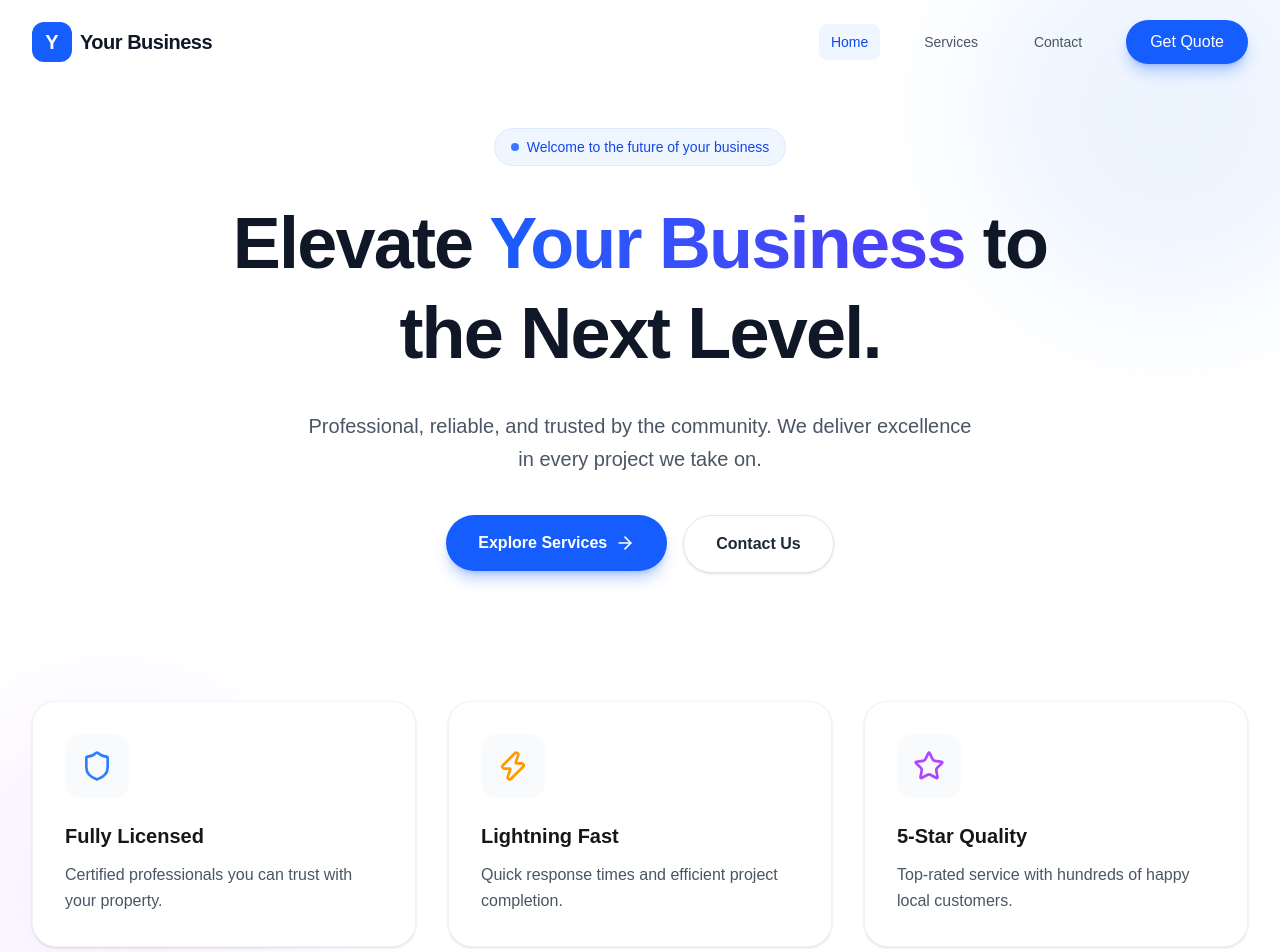
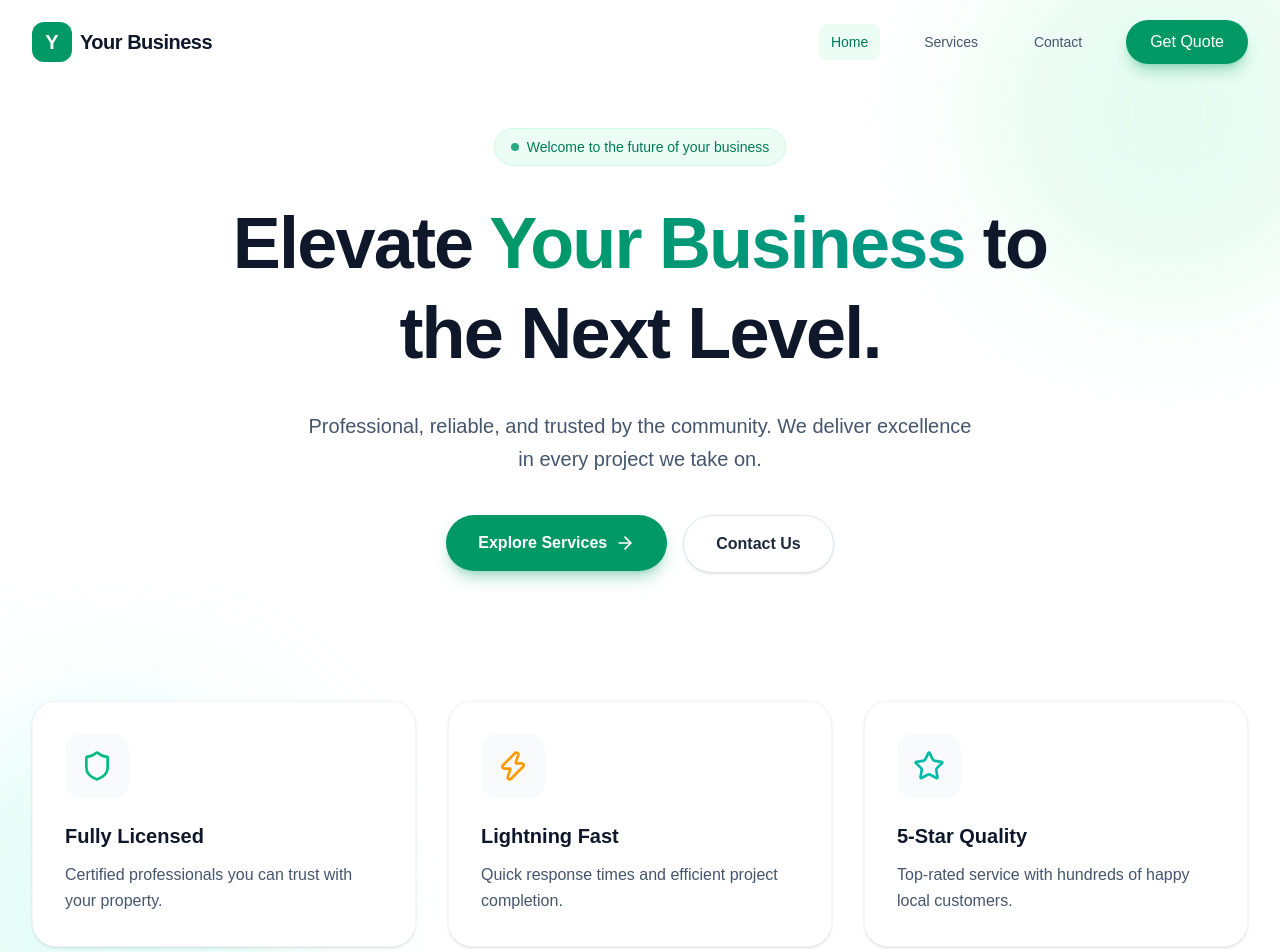
Before and after one commit to Pratyush-kya/agency-demo-template, a Next.js app: page / in a window 1280 px wide. Shown: the top 952 px of the page. Built offline with nearby package versions, Linux system fonts and the light colour scheme.

Commit message:
Upgrade to Multi-Page Animated Architecture

```diff
--- a/src/app/page.js
+++ b/src/app/page.js
@@ -19,8 +19,8 @@ export default function Home() {
   return (
     <div className="relative overflow-hidden pt-32 pb-16">
       {/* Background Decor */}
-      <div className="absolute top-0 right-0 -mr-20 -mt-20 w-96 h-96 rounded-full bg-blue-100 blur-3xl opacity-50 pointer-events-none" />
-      <div className="absolute bottom-0 left-0 -ml-20 -mb-20 w-96 h-96 rounded-full bg-purple-100 blur-3xl opacity-50 pointer-events-none" />
+      <div className="absolute top-0 right-0 -mr-20 -mt-20 w-96 h-96 rounded-full bg-emerald-100 blur-3xl opacity-50 pointer-events-none" />
+      <div className="absolute bottom-0 left-0 -ml-20 -mb-20 w-96 h-96 rounded-full bg-teal-100 blur-3xl opacity-50 pointer-events-none" />
 
       <div className="max-w-7xl mx-auto px-4 sm:px-6 lg:px-8 relative z-10">
         <motion.div
@@ -29,27 +29,27 @@ export default function Home() {
           variants={container}
           className="text-center max-w-4xl mx-auto"
         >
-          <motion.div variants={item} className="inline-flex items-center gap-2 px-4 py-2 rounded-full bg-blue-50 text-blue-700 font-medium text-sm mb-8 border border-blue-100">
-            <span className="flex h-2 w-2 rounded-full bg-blue-600 animate-pulse"></span>
+          <motion.div variants={item} className="inline-flex items-center gap-2 px-4 py-2 rounded-full bg-emerald-50 text-emerald-700 font-medium text-sm mb-8 border border-emerald-100">
+            <span className="flex h-2 w-2 rounded-full bg-emerald-600 animate-pulse"></span>
             Welcome to the future of your business
           </motion.div>
 
-          <motion.h1 variants={item} className="text-5xl md:text-7xl font-extrabold tracking-tight text-gray-900 mb-8 leading-tight">
-            Elevate <span className="text-transparent bg-clip-text bg-gradient-to-r from-blue-600 to-indigo-600">{companyName}</span> to the Next Level.
+          <motion.h1 variants={item} className="text-5xl md:text-7xl font-extrabold tracking-tight text-slate-900 mb-8 leading-tight">
+            Elevate <span className="text-transparent bg-clip-text bg-gradient-to-r from-emerald-600 to-teal-600">{companyName}</span> to the Next Level.
           </motion.h1>
 
-          <motion.p variants={item} className="text-xl text-gray-600 mb-10 max-w-2xl mx-auto leading-relaxed">
+          <motion.p variants={item} className="text-xl text-slate-600 mb-10 max-w-2xl mx-auto leading-relaxed">
             Professional, reliable, and trusted by the community. We deliver excellence in every project we take on.
           </motion.p>
 
           <motion.div variants={item} className="flex flex-col sm:flex-row justify-center gap-4">
             <Link href="/services">
-              <button className="w-full sm:w-auto px-8 py-4 bg-blue-600 text-white rounded-full font-bold shadow-lg shadow-blue-600/30 hover:shadow-blue-600/50 hover:-translate-y-1 transition-all flex items-center justify-center gap-2">
+              <button className="w-full sm:w-auto px-8 py-4 bg-emerald-600 text-white rounded-full font-bold shadow-lg shadow-emerald-600/30 hover:shadow-emerald-600/50 hover:-translate-y-1 transition-all flex items-center justify-center gap-2">
                 Explore Services <ArrowRight size={20} />
               </button>
             </Link>
             <Link href="/contact">
-              <button className="w-full sm:w-auto px-8 py-4 bg-white text-gray-800 border border-gray-200 rounded-full font-bold shadow-sm hover:border-blue-200 hover:bg-blue-50 transition-all">
+              <button className="w-full sm:w-auto px-8 py-4 bg-white text-slate-800 border border-slate-200 rounded-full font-bold shadow-sm hover:border-emerald-200 hover:bg-emerald-50 transition-all">
                 Contact Us
               </button>
             </Link>
@@ -64,16 +64,16 @@ export default function Home() {
           className="mt-32 grid grid-cols-1 md:grid-cols-3 gap-8"
         >
           {[
-            { icon: <Shield className="w-8 h-8 text-blue-500" />, title: "Fully Licensed", desc: "Certified professionals you can trust with your property." },
+            { icon: <Shield className="w-8 h-8 text-emerald-500" />, title: "Fully Licensed", desc: "Certified professionals you can trust with your property." },
             { icon: <Zap className="w-8 h-8 text-amber-500" />, title: "Lightning Fast", desc: "Quick response times and efficient project completion." },
-            { icon: <Star className="w-8 h-8 text-purple-500" />, title: "5-Star Quality", desc: "Top-rated service with hundreds of happy local customers." }
+            { icon: <Star className="w-8 h-8 text-teal-500" />, title: "5-Star Quality", desc: "Top-rated service with hundreds of happy local customers." }
           ].map((feature, i) => (
-            <div key={i} className="bg-white p-8 rounded-3xl shadow-sm border border-gray-100 hover:shadow-md transition-shadow">
-              <div className="w-16 h-16 rounded-2xl bg-gray-50 flex items-center justify-center mb-6">
+            <div key={i} className="bg-white p-8 rounded-3xl shadow-sm border border-slate-100 hover:shadow-md transition-shadow">
+              <div className="w-16 h-16 rounded-2xl bg-slate-50 flex items-center justify-center mb-6">
                 {feature.icon}
               </div>
-              <h3 className="text-xl font-bold mb-3">{feature.title}</h3>
-              <p className="text-gray-600 leading-relaxed">{feature.desc}</p>
+              <h3 className="text-xl font-bold mb-3 text-slate-900">{feature.title}</h3>
+              <p className="text-slate-600 leading-relaxed">{feature.desc}</p>
             </div>
           ))}
         </motion.div>
--- a/src/components/Navbar.js
+++ b/src/components/Navbar.js
@@ -29,11 +29,11 @@ export default function Navbar() {
         <div className="flex justify-between items-center">
           <Link href="/" className="flex items-center gap-2">
             <motion.div whileHover={{ rotate: 180 }} transition={{ duration: 0.3 }}>
-              <div className="w-10 h-10 bg-blue-600 rounded-xl flex items-center justify-center text-white font-bold text-xl">
+              <div className="w-10 h-10 bg-emerald-600 rounded-xl flex items-center justify-center text-white font-bold text-xl">
                 {companyName.charAt(0)}
               </div>
             </motion.div>
-            <span className={`font-bold text-xl tracking-tight ${scrolled ? "text-gray-900" : "text-gray-900"}`}>
+            <span className={`font-bold text-xl tracking-tight ${scrolled ? "text-slate-900" : "text-slate-900"}`}>
               {companyName}
             </span>
           </Link>
@@ -43,26 +43,26 @@ export default function Navbar() {
               const isActive = pathname === link.href;
               return (
                 <Link key={link.name} href={link.href} className="relative px-3 py-2 text-sm font-medium transition-colors">
-                  <span className={`relative z-10 ${isActive ? "text-blue-700" : "text-gray-600 hover:text-blue-600"}`}>
+                  <span className={`relative z-10 ${isActive ? "text-emerald-700" : "text-slate-600 hover:text-emerald-600"}`}>
                     {link.name}
                   </span>
                   {isActive && (
                     <motion.div
                       layoutId="navbar-indicator"
-                      className="absolute inset-0 bg-blue-50 rounded-lg -z-0"
+                      className="absolute inset-0 bg-emerald-50 rounded-lg -z-0"
                       transition={{ type: "spring", bounce: 0.25, duration: 0.5 }}
                     />
                   )}
                 </Link>
               );
             })}
-            <motion.button whileHover={{ scale: 1.05 }} whileTap={{ scale: 0.95 }} className="bg-blue-600 text-white px-6 py-2.5 rounded-full font-medium shadow-lg shadow-blue-600/30">
+            <motion.button whileHover={{ scale: 1.05 }} whileTap={{ scale: 0.95 }} className="bg-emerald-600 text-white px-6 py-2.5 rounded-full font-medium shadow-lg shadow-emerald-600/30">
               Get Quote
             </motion.button>
           </div>
 
           <div className="md:hidden">
-            <button onClick={() => setIsOpen(!isOpen)} className="text-gray-900">
+            <button onClick={() => setIsOpen(!isOpen)} className="text-slate-900">
               {isOpen ? <X size={24} /> : <Menu size={24} />}
             </button>
           </div>
@@ -78,11 +78,11 @@ export default function Navbar() {
           className="md:hidden bg-white px-4 pt-2 pb-6 space-y-2 shadow-xl"
         >
           {links.map((link) => (
-            <Link key={link.name} href={link.href} onClick={() => setIsOpen(false)} className={`block px-4 py-3 rounded-lg font-medium ${pathname === link.href ? "bg-blue-50 text-blue-700" : "text-gray-600 hover:bg-gray-50"}`}>
+            <Link key={link.name} href={link.href} onClick={() => setIsOpen(false)} className={`block px-4 py-3 rounded-lg font-medium ${pathname === link.href ? "bg-emerald-50 text-emerald-700" : "text-slate-600 hover:bg-slate-50"}`}>
               {link.name}
             </Link>
           ))}
-          <button className="w-full mt-4 bg-blue-600 text-white px-6 py-3 rounded-xl font-medium shadow-md">
+          <button className="w-full mt-4 bg-emerald-600 text-white px-6 py-3 rounded-xl font-medium shadow-md">
             Get Quote
           </button>
         </motion.div>
```
Also changed, not shown: src/app/contact/page.js (+13 -13 lines), src/app/services/page.js (+8 -8 lines).
